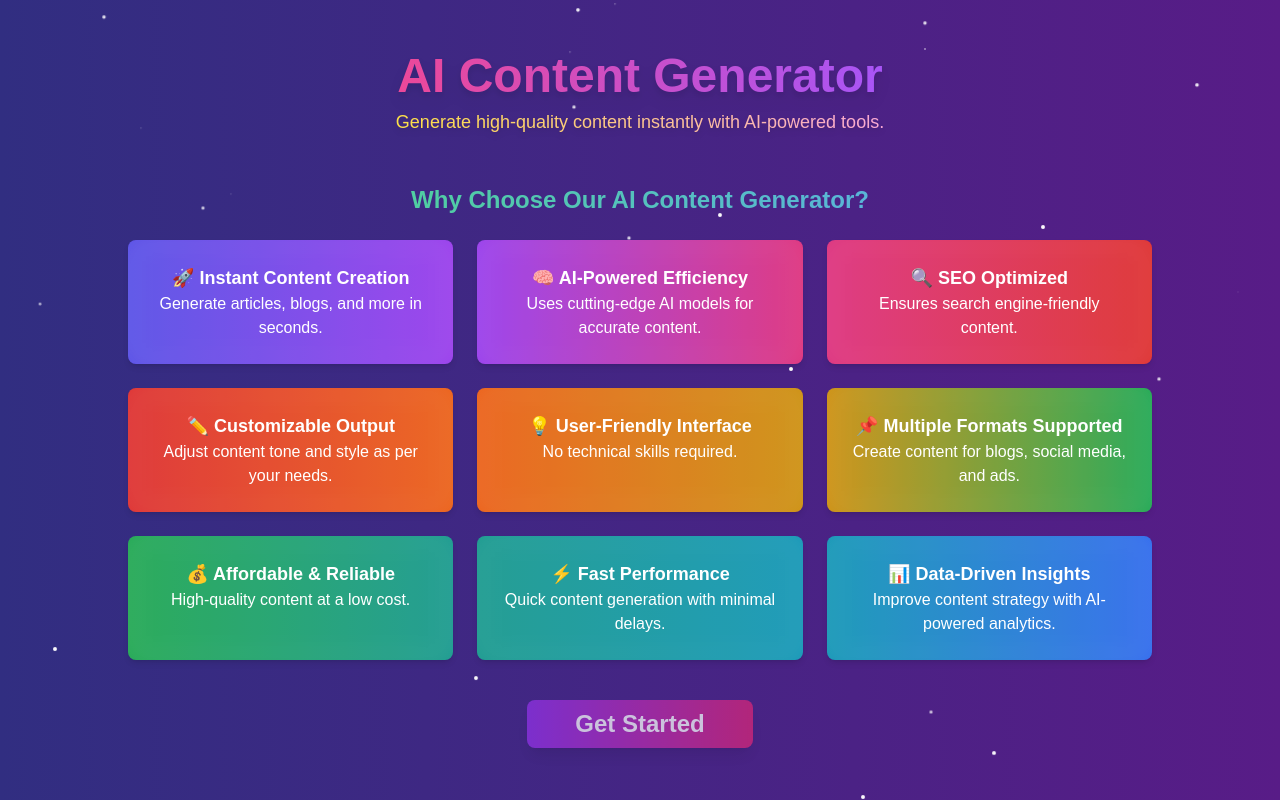
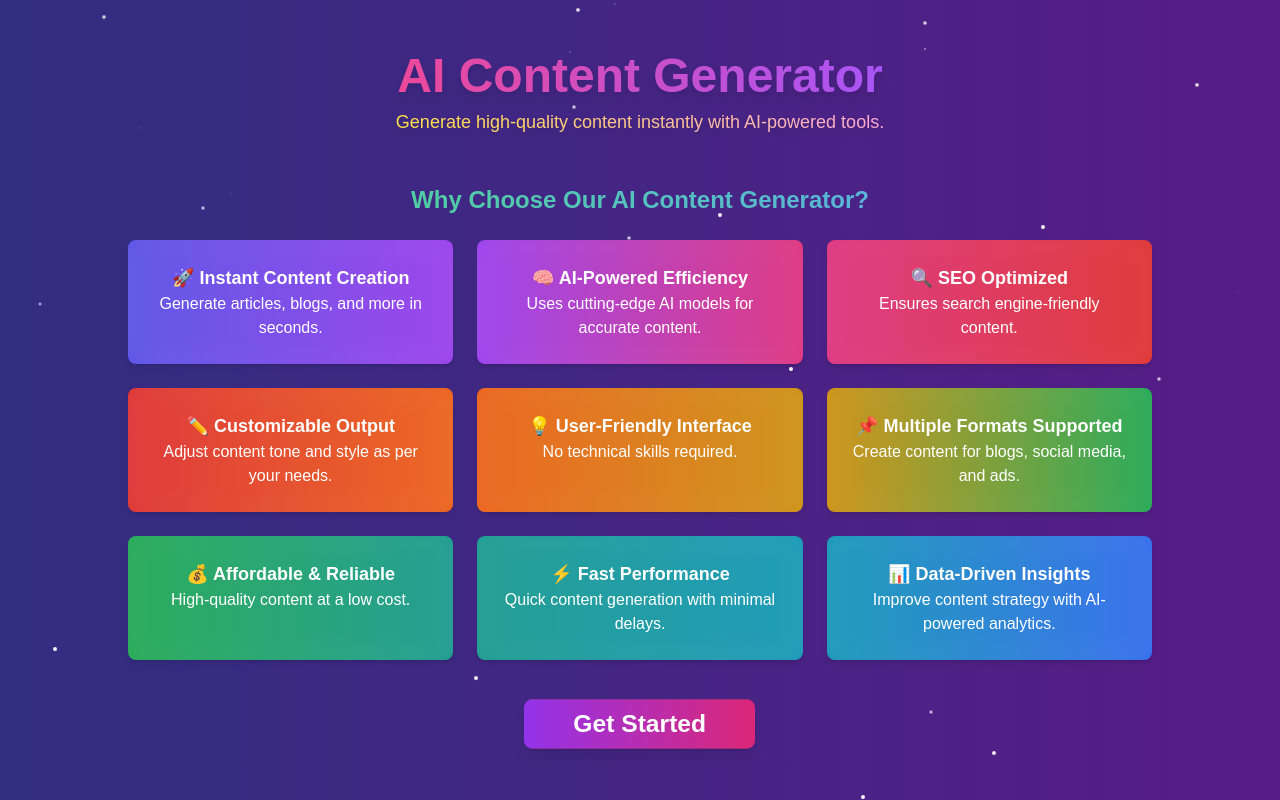
Before and after one commit to Wamiq111/AI-Content-Generator, a Next.js app: page / in a window 1280 px wide. Built offline with nearby package versions, Linux system fonts and the light colour scheme.

Commit message:
Update globals.css ( getstarted button speed reduced)

```diff
--- a/app/globals.css
+++ b/app/globals.css
@@ -97,6 +97,30 @@
     }
   }
 
+  @keyframes pulse {
+    0% {
+      transform: scale(1);
+    }
+    50% {
+      transform: scale(1.05);
+    }
+    100% {
+      transform: scale(1);
+    }
+  }
+
+  @keyframes glow {
+    0% {
+      box-shadow: 0 0 10px rgba(192, 132, 252, 0.6);
+    }
+    50% {
+      box-shadow: 0 0 20px rgba(192, 132, 252, 0.8);
+    }
+    100% {
+      box-shadow: 0 0 10px rgba(192, 132, 252, 0.6);
+    }
+  }
+
   /* Animation Utilities */
   .animate-fade-in {
     animation: fadeIn 1s ease-in-out;
@@ -121,6 +145,14 @@
 
   .animate-glow-border {
     animation: glow-border 2s infinite ease-in-out;
+  }
+
+  .animate-pulse {
+    animation: pulse 2s infinite ease-in-out;
+  }
+
+  .animate-glow {
+    animation: glow 2s infinite ease-in-out;
   }
 }
 
```
